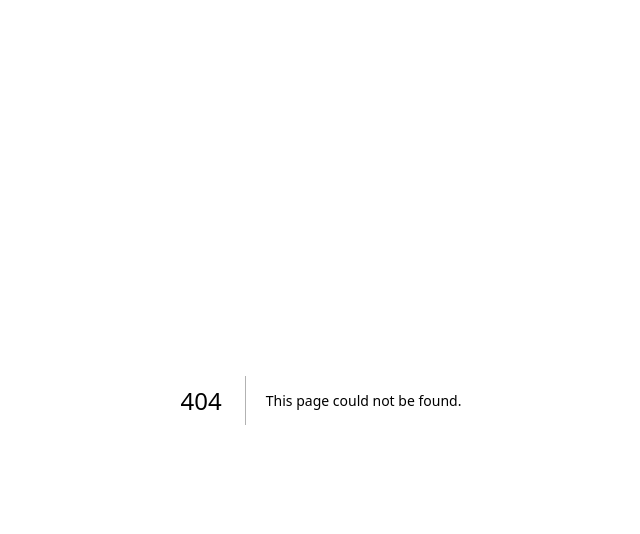
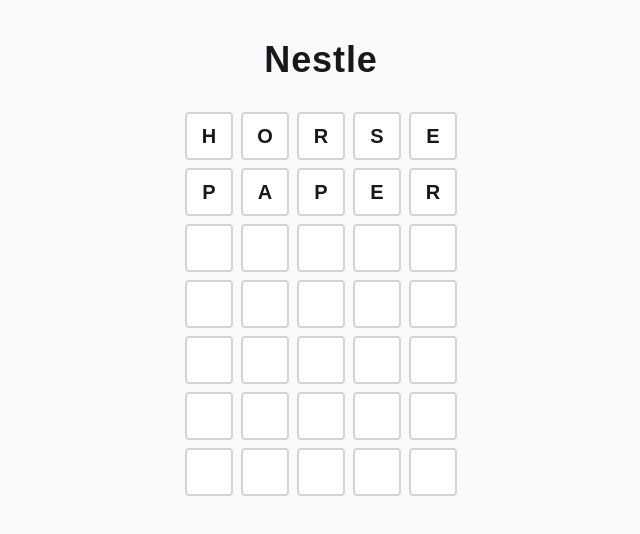
Before and after one commit to asmund-itera/nestle, a Next.js app in the folder frontend/: page /1/1 in a window 1280 px wide. Before the commit this address had no page. Shown: the top 534 px of the page, without its empty margins (319-959 px from the left). Built offline with nearby package versions, Linux system fonts and the light colour scheme.

Commit message:
Add game page

```diff
--- /dev/null
+++ b/frontend/app/[session]/[date]/page.tsx
@@ -0,0 +1,27 @@
+export default function SessionDatePage() {
+    const cells = Array.from({ length: 5 * 7 });
+    const guesses = ["horse", "paper"];
+    const letters = guesses.join("").split("");
+
+    return (
+        <main className="min-h-screen bg-zinc-50 px-6 py-10">
+            <div className="mx-auto flex w-full max-w-md flex-col items-center gap-8">
+                <h1 className="text-4xl font-bold tracking-wide text-zinc-900">Nestle</h1>
+
+                <section
+                    aria-label="Game grid"
+                    className="grid grid-cols-5 gap-2"
+                >
+                    {cells.map((_, index) => (
+                        <div
+                            key={index}
+                            className="flex h-12 w-12 items-center justify-center rounded-sm border-2 border-zinc-300 bg-white text-xl font-semibold text-zinc-900"
+                        >
+                            {letters[index]?.toUpperCase() ?? ""}
+                        </div>
+                    ))}
+                </section>
+            </div>
+        </main>
+    );
+}
```
